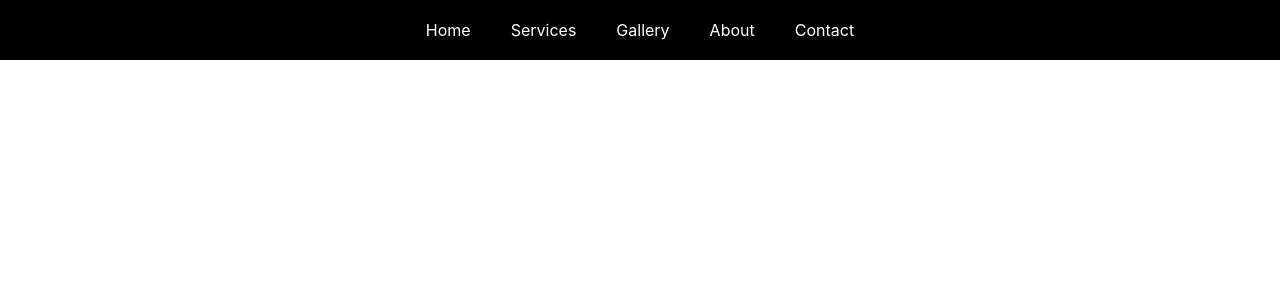
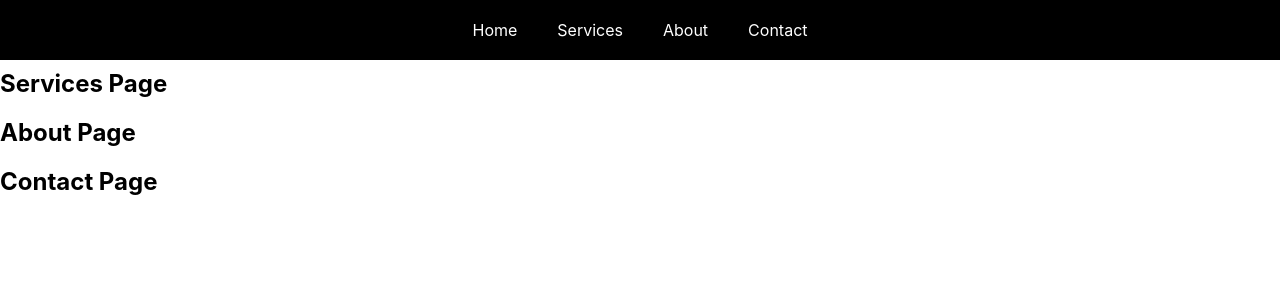
Before and after one commit to rysealex/lzm-landscaping-llc, a React (Create React App) app: page / in a window 1280 px wide. Shown: the top 300 px of the page. Built offline with nearby package versions, Linux system fonts and the light colour scheme.

Commit message:
Created services, about and contact pages.

```diff
--- a/src/App.tsx
+++ b/src/App.tsx
@@ -1,5 +1,8 @@
 import Navbar from './navbar';
 import Home from './home';
+import Services from './services';
+import About from './about';
+import Contact from './contact';
 
 function App() {
   return (
@@ -8,6 +11,15 @@ function App() {
       <section id="home">
         <Home />
       </section>
+      <section id="services">
+        <Services />
+      </section>
+      <section id="about">
+        <About />
+      </section>
+      <section id="contact">
+        <Contact />
+      </section>
     </div>
   );
 }
--- /dev/null
+++ b/src/about.tsx
@@ -0,0 +1,11 @@
+
+
+function About() {
+  return (
+		<div>
+			<h1>About Page</h1>
+		</div>
+	);
+};
+
+export default About;
--- /dev/null
+++ b/src/contact.tsx
@@ -0,0 +1,11 @@
+
+
+function Contact() {
+  return (
+		<div>
+			<h1>Contact Page</h1>
+		</div>
+	);
+};
+
+export default Contact;
--- a/src/navbar.tsx
+++ b/src/navbar.tsx
@@ -1,5 +1,20 @@
+import { MouseEvent } from 'react';
 import lzmDark from './lzm-dark.png';
 import './App.css';
+
+// handle the nav bar scroll behavior
+const handleScroll = (e: MouseEvent, sectionId: string) => {
+  e.preventDefault();
+
+  const section = document.getElementById(sectionId);
+  const navHeight = 60;
+
+  if (section) {
+    const yOffset = -navHeight;
+    const y = section.getBoundingClientRect().top + window.pageYOffset + yOffset;
+    window.scrollTo({ top: y, behavior: 'smooth'});
+  }
+};
 
 function Navbar() {
   return (
@@ -10,27 +25,27 @@ function Navbar() {
         </div>
         <ul>
           <li>
-            <a href="#home">
+            <a href="#home" onClick={(e) => handleScroll(e, 'home')}>
               Home
             </a>
           </li>
           <li>
-            <a href="#services">
+            <a href="#services" onClick={(e) => handleScroll(e, 'services')}>
               Services
             </a>
           </li>
-          <li>
+          {/* <li>
             <a href="#gallery">
               Gallery
             </a>
-          </li>
+          </li> */}
           <li>
-            <a href="#about">
+            <a href="#about" onClick={(e) => handleScroll(e, 'about')}>
               About
             </a>
           </li>
           <li>
-            <a href="#contact">
+            <a href="#contact" onClick={(e) => handleScroll(e, 'contact')}>
               Contact
             </a>
           </li>
--- /dev/null
+++ b/src/services.tsx
@@ -0,0 +1,11 @@
+
+
+function Services() {
+  return (
+		<div>
+			<h1>Services Page</h1>
+		</div>
+	);
+};
+
+export default Services;
```
